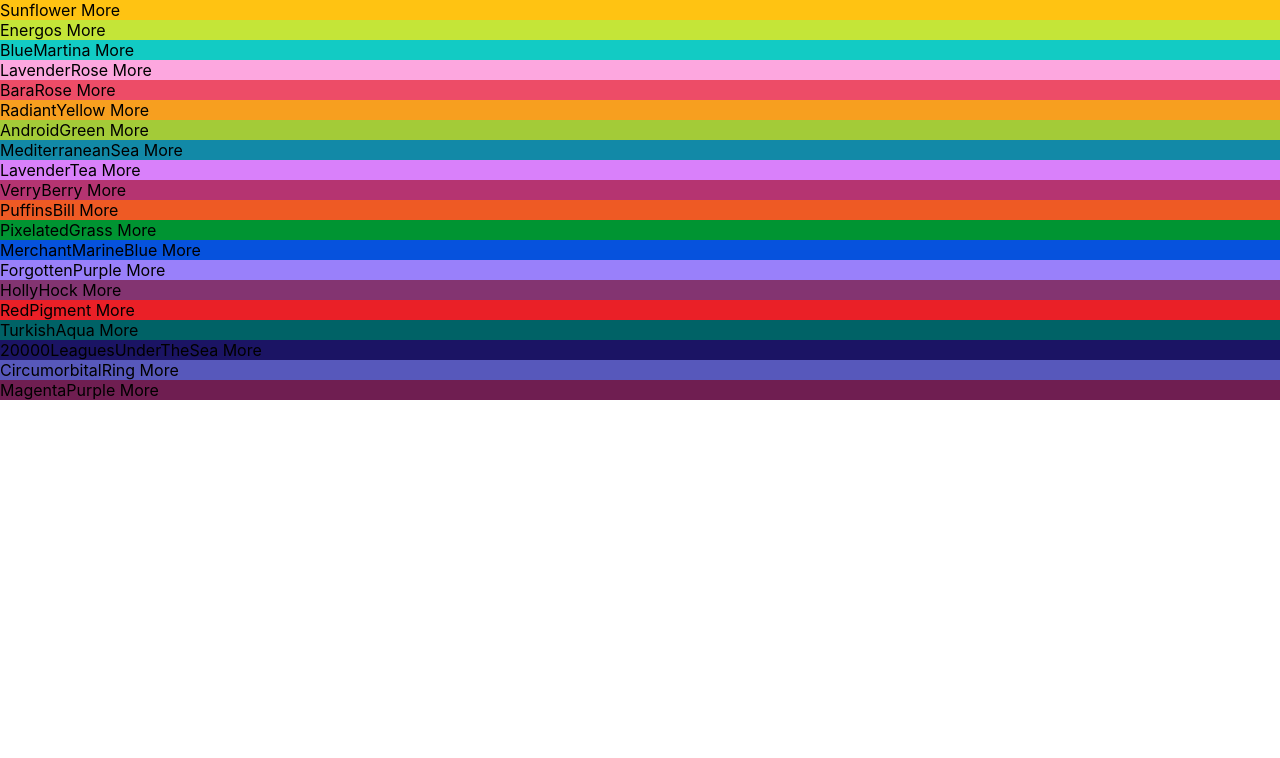
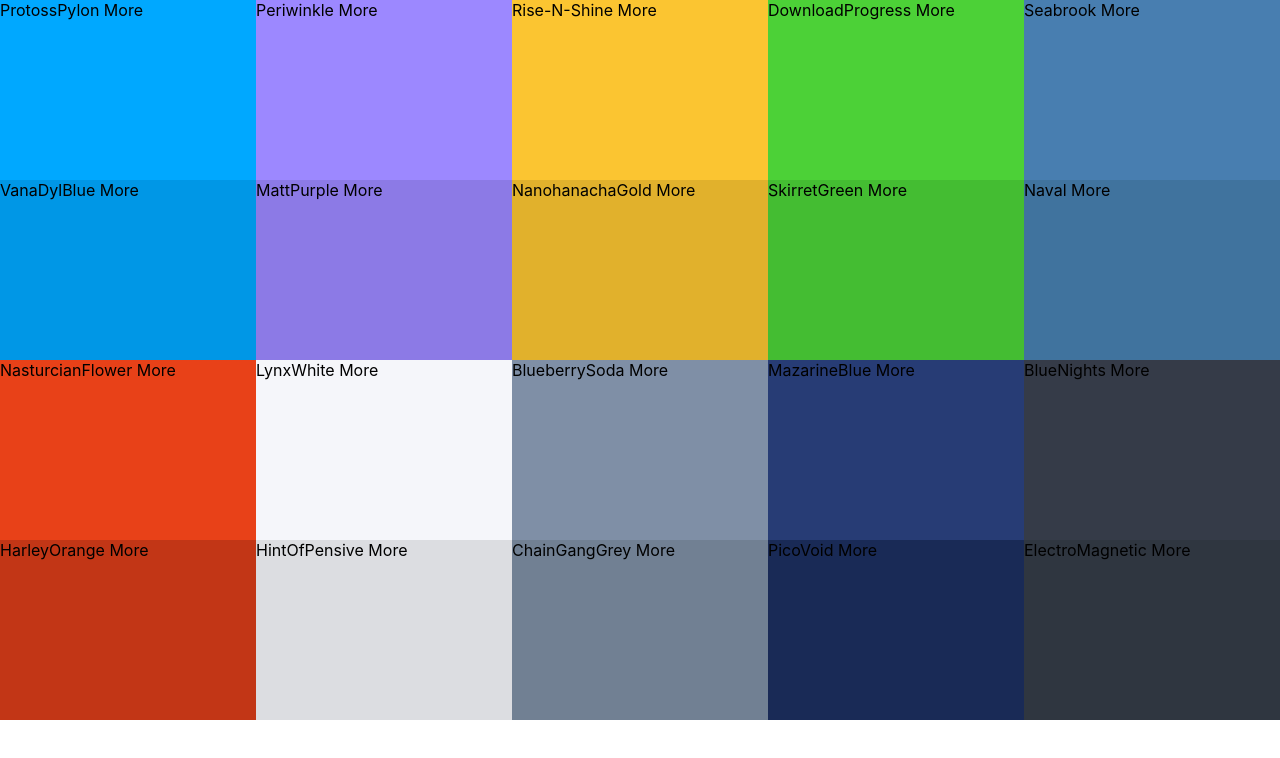
Before and after one commit to neeerajtk/vibgyor, a React (Create React App) app in the folder vibgyor/: page / in a window 1280 px wide. Shown: the top 758 px of the page. Built offline with nearby package versions, Linux system fonts and the light colour scheme.

Commit message:
:fire: color box styling added

```diff
--- a/vibgyor/src/App.js
+++ b/vibgyor/src/App.js
@@ -7,7 +7,7 @@ class App extends Component {
   render(){
   return (
     <div>
-        <Palette {...seedColors[2]}/>
+        <Palette {...seedColors[5]}/>
     </div>
   );
 }
--- /dev/null
+++ b/vibgyor/src/ColorBox.css
@@ -0,0 +1,8 @@
+.ColorBox{
+    width: 20%;
+    height: 25%;
+    margin: 0 auto;
+    display: inline-block;
+    position: relative;
+    cursor: pointer;
+}
--- a/vibgyor/src/ColorBox.js
+++ b/vibgyor/src/ColorBox.js
@@ -1,4 +1,5 @@
-import React, { Component } from 'react'
+import React, { Component } from 'react';
+import './ColorBox.css';
 
 class ColorBox extends Component {
     render() {
@@ -7,7 +8,7 @@ class ColorBox extends Component {
                 <span>{this.props.name}</span>
                 <span> More</span>
             </div>
-        )
+        );
     }
 }
 export default ColorBox;
--- /dev/null
+++ b/vibgyor/src/Palette.css
@@ -0,0 +1,6 @@
+.Palette{
+    height: 100vh;
+}
+.Palette-colors{
+    height: 90%;
+}
--- a/vibgyor/src/Palette.js
+++ b/vibgyor/src/Palette.js
@@ -1,5 +1,6 @@
 import React, { Component } from 'react';
 import ColorBox from './ColorBox';
+import './Palette.css';
 
 class Palette extends Component {
     render() {
```
